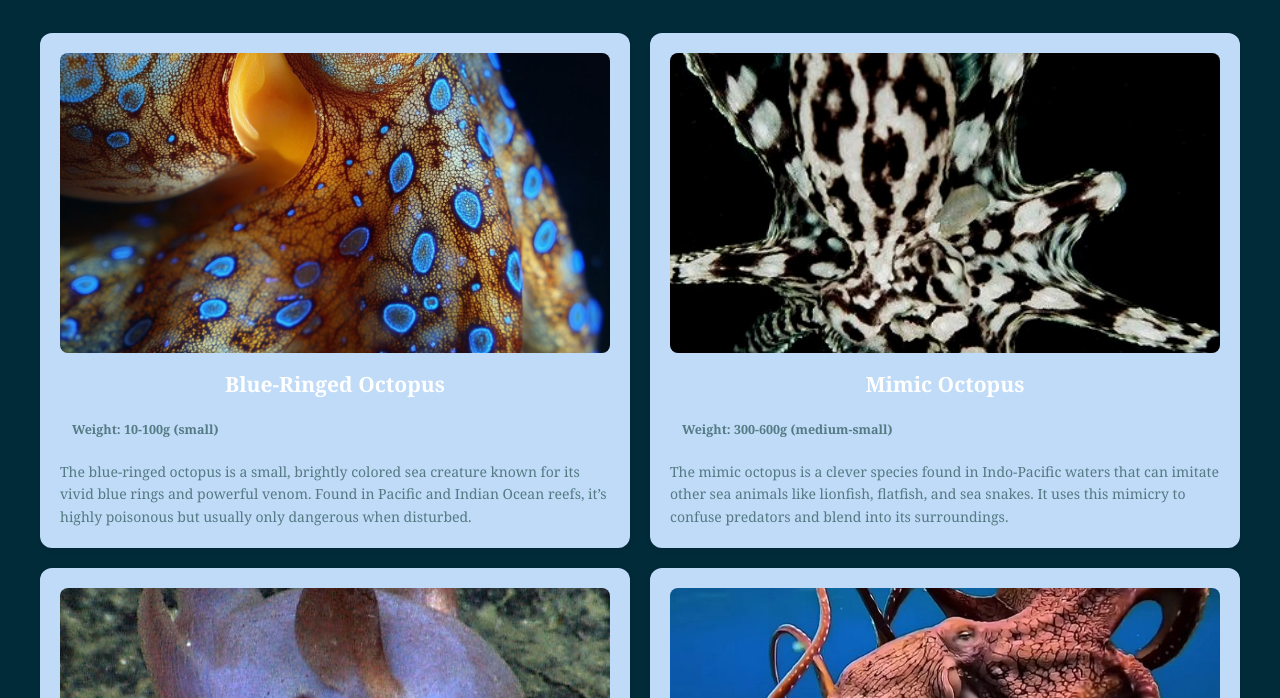
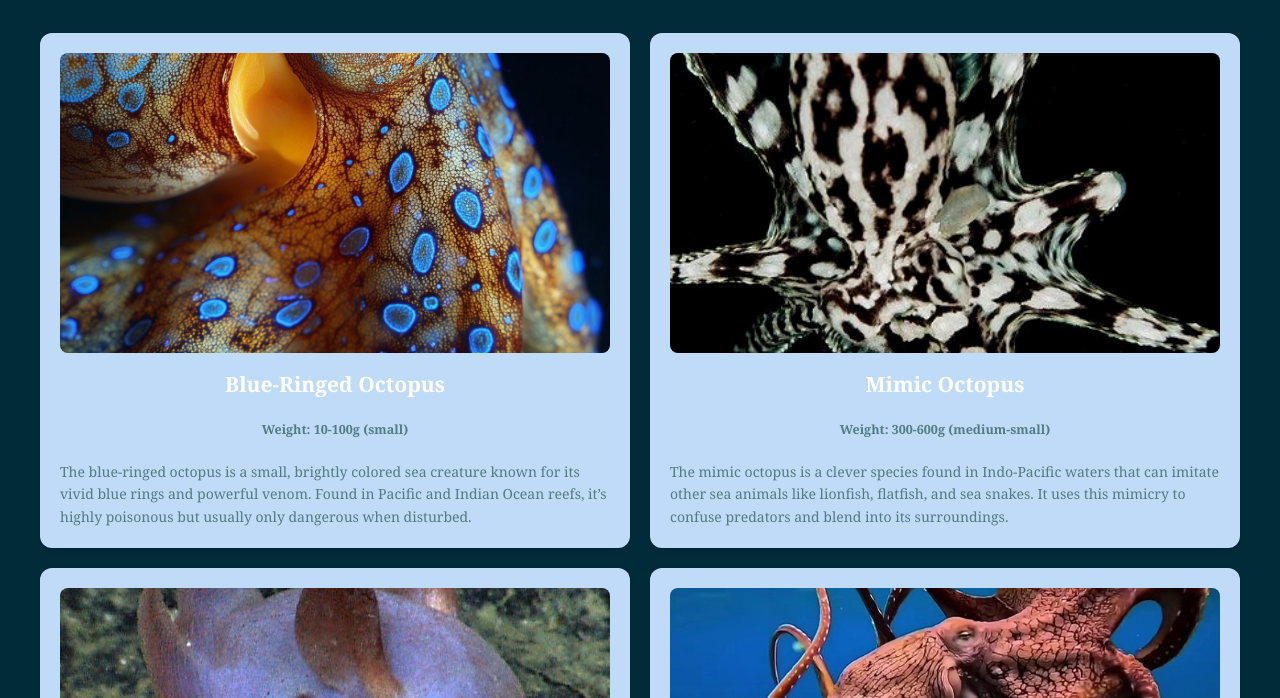
Before and after one commit to TreJpg/EX-14, a plain HTML site: page index.html in a window 1280 px wide. Shown: the part 102-800 px from the top of the page. Drawn offline with Linux system fonts and the light colour scheme; a web font is replaced by a local one.

Commit message:
centered captions align self/ removed inline

```diff
--- a/style.css
+++ b/style.css
@@ -91,8 +91,8 @@ main {
   font-weight: 600;
   text-align: center;
   margin-bottom: 15px;
-  display: inline-block;
-  align-self: flex-start;
+  display: block;
+  align-self: center;
 }
 
 .octopus-image {
```
